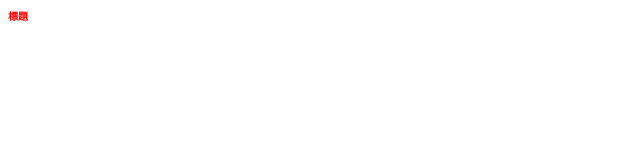
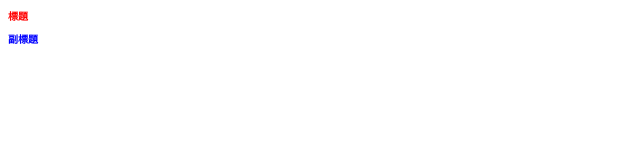
Before and after one commit to daniel2002921/git_practice, a plain HTML site: page index.html in a window 1280 px wide. Shown: the full height of the page, 0-640 px from the left. Drawn offline with Linux system fonts and the light colour scheme.

Commit message:
新增h2

```diff
--- a/css/all.css
+++ b/css/all.css
@@ -7,3 +7,7 @@ h1{
 
 	color: red;
 }
+h2{
+
+	color: blue;
+}
--- a/index.html
+++ b/index.html
@@ -7,5 +7,6 @@
 </head>
 <body>
 	<h1>標題</h1>
+	<h2>副標題</h2>
 </body>
 </html>
```
